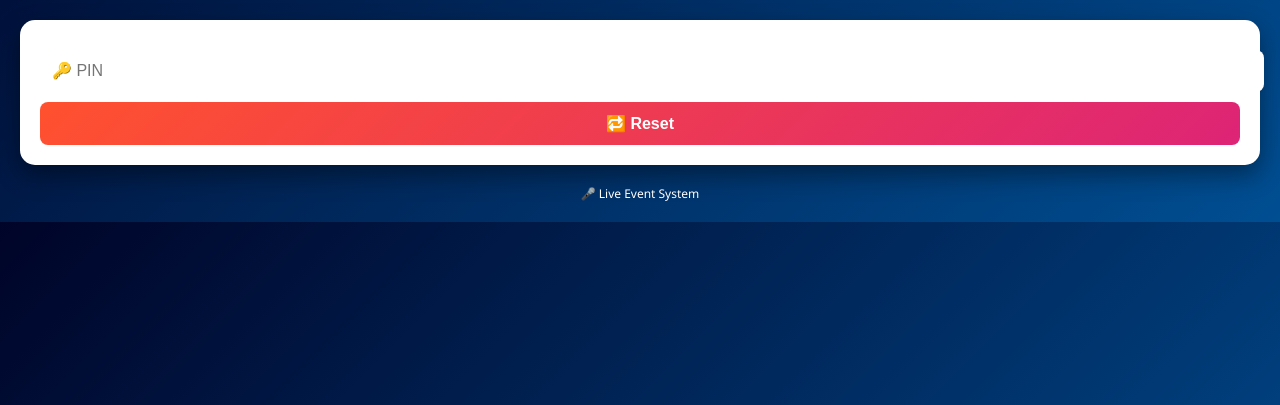
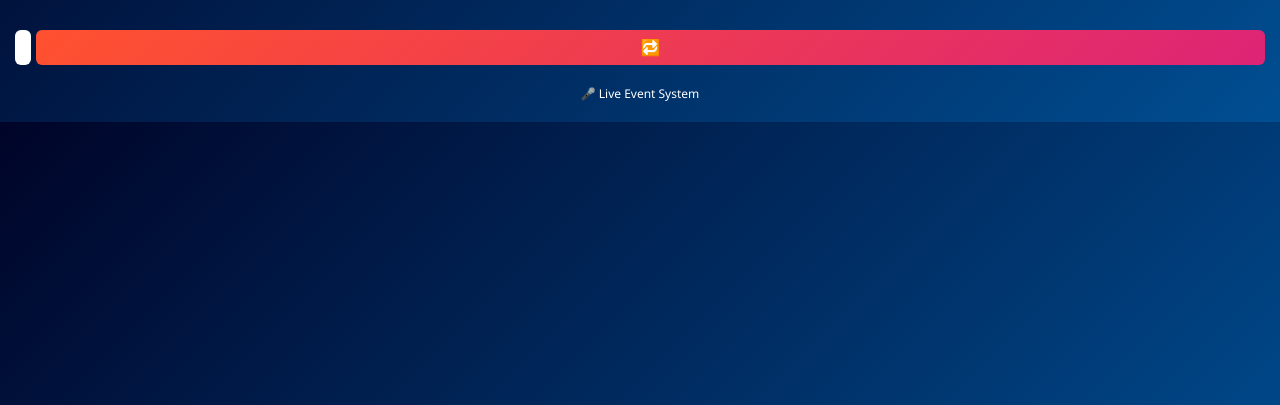
Before and after one commit to bhadubhai/karaoke-draw, a Flask app: page / in a window 1280 px wide. Shown: the part 333-738 px from the top of the page. Run offline with Flask 3, Linux system fonts and the light colour scheme; data that the repository does not hold is empty.

Commit message:
Update index.html

```diff
--- a/templates/index.html
+++ b/templates/index.html
@@ -157,10 +157,14 @@
 </table>
 
 <!-- RESET -->
-<div class="card">
-    <form method="POST" action="/reset">
-        <input type="password" name="password" placeholder="🔑 PIN" maxlength="4" required>
-        <button type="submit">🔁 Reset</button>
+<div style="margin:15px;">
+    <form method="POST" action="/reset" style="display:flex; gap:5px;">
+        <input type="password" name="password" placeholder="🔑"
+               style="flex:1; padding:8px; border-radius:6px;">
+        <button type="submit"
+                style="padding:8px 12px; border-radius:6px;">
+            🔁
+        </button>
     </form>
 </div>
 
```
